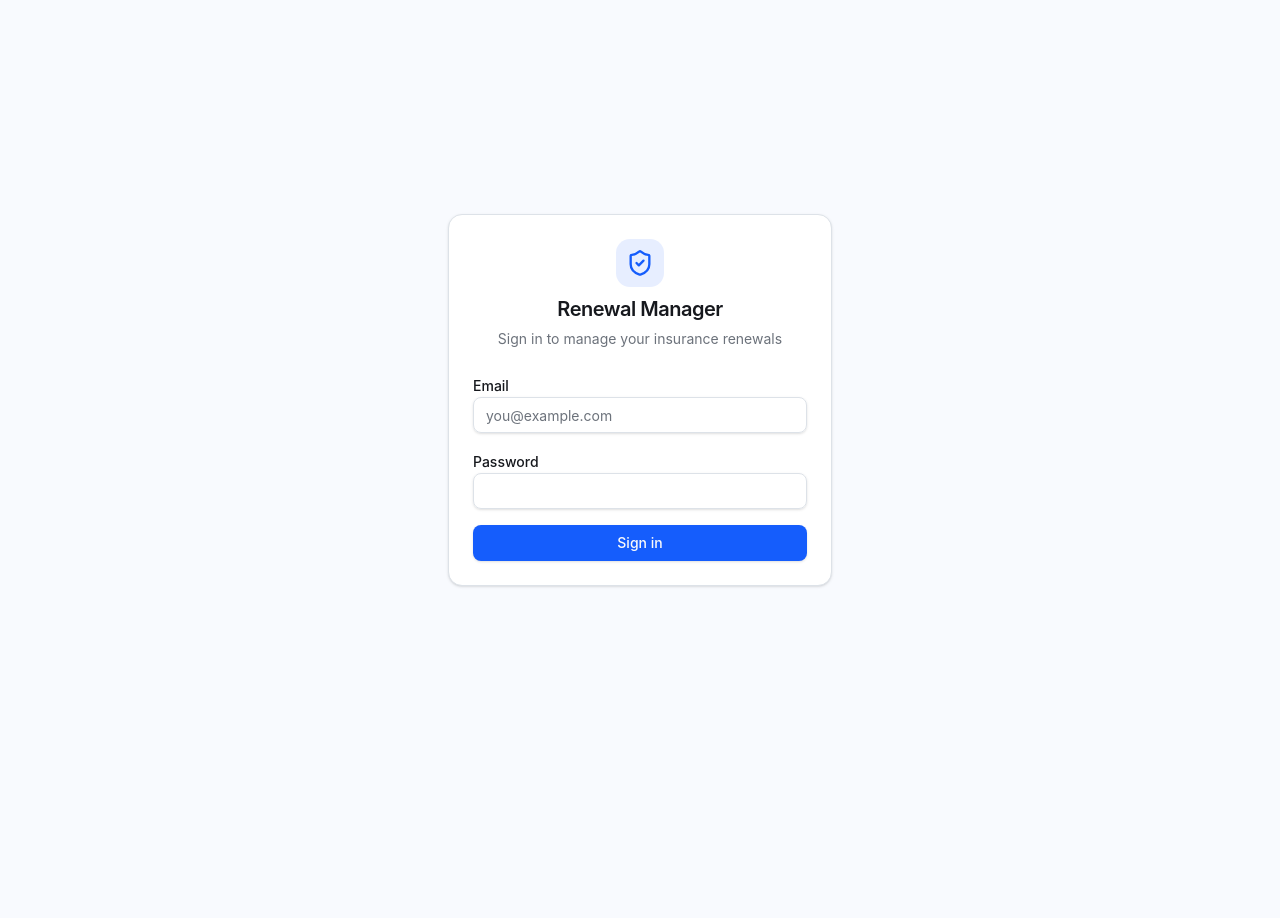
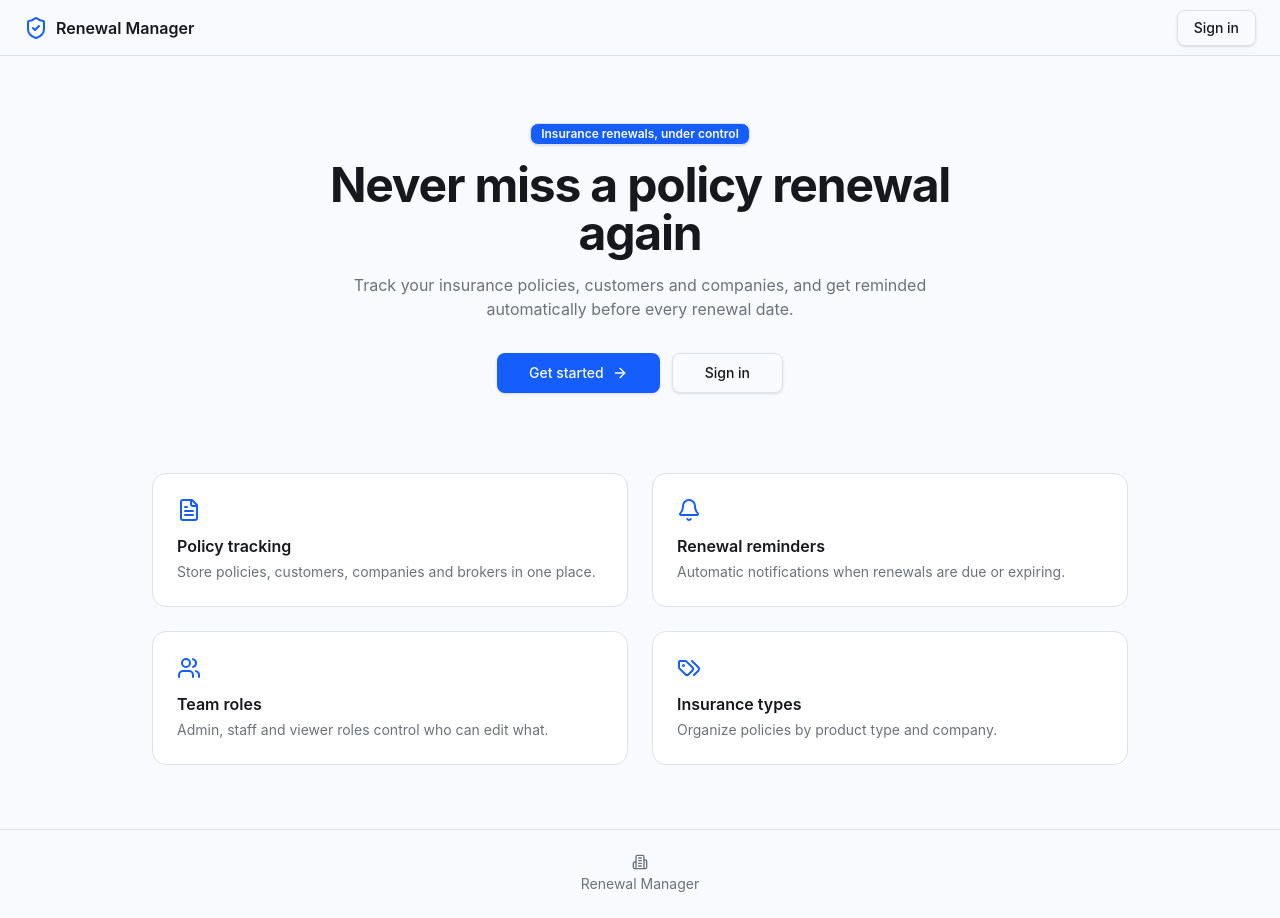
Before and after one commit to patelhet0507/insurance-module, a React (Vite) app: page / in a window 1280 px wide. Before the commit this address led to /login. Before the commit the page ends 800 px from the top, so only its background shows below. Built offline with nearby package versions, Linux system fonts and the light colour scheme; no server answers.

Commit message:
Add public landing page; dashboard moved to /dashboard

```diff
--- a/src/components/auth/RequireAuth.tsx
+++ b/src/components/auth/RequireAuth.tsx
@@ -18,6 +18,6 @@ export function RequireAuth({ children }: { children: ReactNode }) {
 export function RedirectIfAuthed({ children }: { children: ReactNode }) {
   const { user, loading } = useAuth();
   if (loading) return null;
-  if (user) return <Navigate to="/" replace />;
+  if (user) return <Navigate to="/dashboard" replace />;
   return <>{children}</>;
 }
--- a/src/components/layout/Sidebar.tsx
+++ b/src/components/layout/Sidebar.tsx
@@ -23,7 +23,7 @@ import { Avatar, AvatarFallback } from "@/components/ui/avatar";
 import { Button } from "@/components/ui/button";
 
 const navItems = [
-  { to: "/", label: "Dashboard", icon: LayoutDashboard },
+  { to: "/dashboard", label: "Dashboard", icon: LayoutDashboard },
   { to: "/policies", label: "Policies", icon: FileText },
   { to: "/customers", label: "Customers", icon: Users },
   { to: "/companies", label: "Insurance Companies", icon: Building2 },
@@ -63,7 +63,7 @@ export function Sidebar() {
           <NavLink
             key={item.to}
             to={item.to}
-            end={item.to === "/"}
+            end={item.to === "/dashboard"}
             className={({ isActive }) =>
               cn(
                 "flex items-center gap-3 rounded-md px-3 py-2 text-sm font-medium transition-colors",
--- /dev/null
+++ b/src/pages/LandingPage.tsx
@@ -0,0 +1,70 @@
+import { Navigate, Link } from "react-router-dom";
+import { ShieldCheck, FileText, Bell, Users, Building2, Tags, ArrowRight } from "lucide-react";
+import { useAuth } from "@/context/AuthContext";
+import { APP_NAME } from "@/lib/constants";
+import { Button } from "@/components/ui/button";
+import { Badge } from "@/components/ui/badge";
+
+const features = [
+  { icon: FileText, title: "Policy tracking", desc: "Store policies, customers, companies and brokers in one place." },
+  { icon: Bell, title: "Renewal reminders", desc: "Automatic notifications when renewals are due or expiring." },
+  { icon: Users, title: "Team roles", desc: "Admin, staff and viewer roles control who can edit what." },
+  { icon: Tags, title: "Insurance types", desc: "Organize policies by product type and company." },
+];
+
+export function LandingPage() {
+  const { user, loading } = useAuth();
+  if (loading) return null;
+  if (user) return <Navigate to="/dashboard" replace />;
+
+  return (
+    <div className="flex min-h-screen flex-col bg-background">
+      <header className="flex h-14 items-center justify-between border-b px-6">
+        <div className="flex items-center gap-2">
+          <ShieldCheck className="h-6 w-6 text-primary" />
+          <span className="text-base font-semibold">{APP_NAME}</span>
+        </div>
+        <Button asChild variant="outline">
+          <Link to="/login">Sign in</Link>
+        </Button>
+      </header>
+
+      <main className="mx-auto w-full max-w-5xl flex-1 px-6 py-16">
+        <section className="text-center">
+          <Badge className="mb-4">Insurance renewals, under control</Badge>
+          <h1 className="mx-auto max-w-2xl text-4xl font-bold tracking-tight sm:text-5xl">
+            Never miss a policy renewal again
+          </h1>
+          <p className="mx-auto mt-4 max-w-xl text-muted-foreground">
+            Track your insurance policies, customers and companies, and get reminded automatically before
+            every renewal date.
+          </p>
+          <div className="mt-8 flex justify-center gap-3">
+            <Button asChild size="lg">
+              <Link to="/login">
+                Get started <ArrowRight className="h-4 w-4" />
+              </Link>
+            </Button>
+            <Button asChild size="lg" variant="outline">
+              <Link to="/login">Sign in</Link>
+            </Button>
+          </div>
+        </section>
+
+        <section className="mt-20 grid gap-6 sm:grid-cols-2">
+          {features.map((f) => (
+            <div key={f.title} className="rounded-xl border bg-card p-6">
+              <f.icon className="mb-3 h-6 w-6 text-primary" />
+              <h2 className="font-semibold">{f.title}</h2>
+              <p className="mt-1 text-sm text-muted-foreground">{f.desc}</p>
+            </div>
+          ))}
+        </section>
+      </main>
+
+      <footer className="border-t py-6 text-center text-sm text-muted-foreground">
+        <Building2 className="mx-auto mb-1 h-4 w-4" /> {APP_NAME}
+      </footer>
+    </div>
+  );
+}
--- a/src/pages/LoginPage.tsx
+++ b/src/pages/LoginPage.tsx
@@ -21,7 +21,7 @@ export function LoginPage() {
     setLoading(true);
     try {
       await login(email, password);
-      navigate("/");
+      navigate("/dashboard");
     } catch (err) {
       notifyError(err instanceof Error ? err.message : "Login failed");
     } finally {
--- a/src/router/index.tsx
+++ b/src/router/index.tsx
@@ -12,6 +12,7 @@ function lazyNamed<T extends string>(loader: () => Promise<Record<T, ComponentTy
   });
 }
 
+const LandingPage = lazyNamed(() => import("@/pages/LandingPage"), "LandingPage");
 const LoginPage = lazyNamed(() => import("@/pages/LoginPage"), "LoginPage");
 const DashboardPage = lazyNamed(() => import("@/pages/DashboardPage"), "DashboardPage");
 const PoliciesPage = lazyNamed(() => import("@/pages/PoliciesPage"), "PoliciesPage");
@@ -41,6 +42,11 @@ function Page({ children }: { children: ReactNode }) {
 
 export const router = createBrowserRouter([
   {
+    path: "/",
+    errorElement: <RouteError />,
+    element: <LandingPage />,
+  },
+  {
     path: "/login",
     errorElement: <RouteError />,
     element: (
@@ -57,7 +63,7 @@ export const router = createBrowserRouter([
       </RequireAuth>
     ),
     children: [
-      { index: true, element: <Page><DashboardPage /></Page> },
+      { path: "dashboard", element: <Page><DashboardPage /></Page> },
       { path: "policies", element: <Page><PoliciesPage /></Page> },
       { path: "policies/new", element: <Page><PolicyFormPage /></Page> },
       { path: "policies/:id", element: <Page><PolicyDetailPage /></Page> },
```
